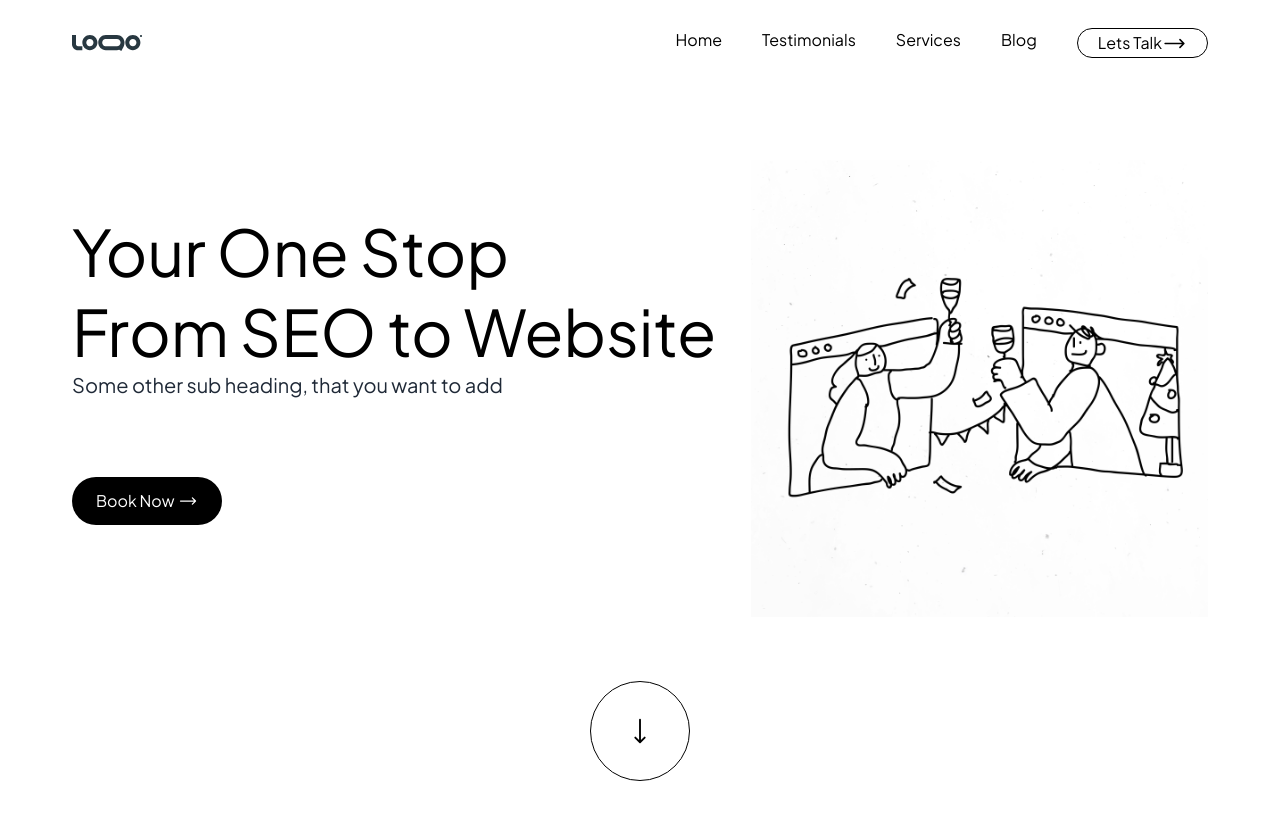
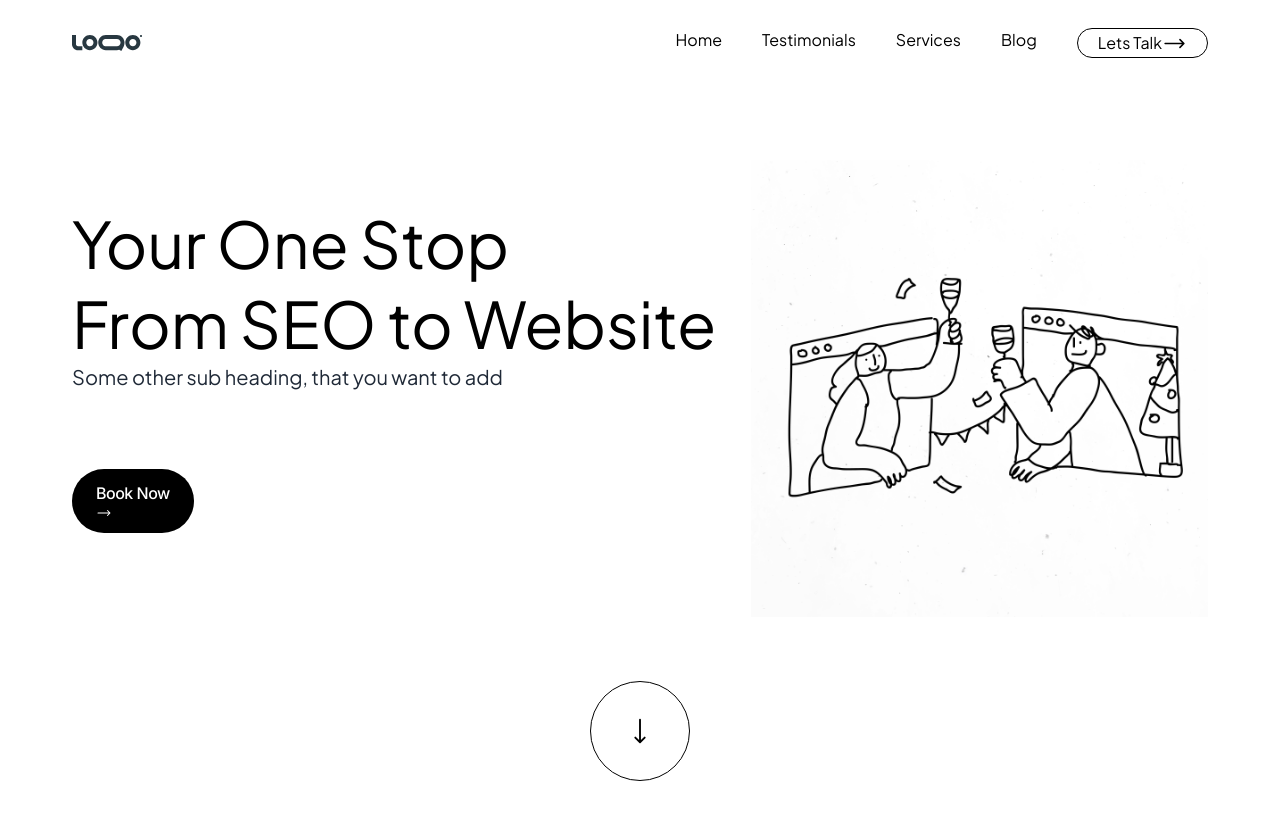
Before and after one commit to benedicti0n/Growceev, a Next.js app in the folder growceev/: page / in a window 1280 px wide. Shown: the top 820 px of the page. Built offline with nearby package versions, Linux system fonts and the light colour scheme.

Commit message:
Updated - customizing the button component.

```diff
--- a/growceev/package.json
+++ b/growceev/package.json
@@ -9,6 +9,7 @@
     "lint": "next lint"
   },
   "dependencies": {
+    "@heroicons/react": "^2.1.5",
     "next": "14.2.5",
     "react": "^18",
     "react-dom": "^18",
--- a/growceev/src/app/layout.js
+++ b/growceev/src/app/layout.js
@@ -1,6 +1,4 @@
 import "./globals.css";
-
-
 
 export const metadata = {
   title: "Growceev",
--- /dev/null
+++ b/growceev/src/common/Button.jsx
@@ -0,0 +1,25 @@
+import React from 'react'
+import styles from "./Button.module.scss"
+import {Inter} from "next/font/google"
+import { HiArrowLongRight } from 'react-icons/hi2';
+
+const inter = Inter({subsets: ["latin"]});
+
+function Button() {
+  return (
+    <div className={inter.className}>
+        <div className={styles.buttonContainer}>
+            <div className={styles.circle}></div>
+            <div className={styles.title}>
+                <p>Book Now</p>
+            </div>
+            <HiArrowLongRight size={20} className={styles.icon}/>
+        </div>
+    </div>
+
+
+
+  )
+}
+
+export default Button
--- /dev/null
+++ b/growceev/src/common/Button.module.scss
@@ -0,0 +1,10 @@
+.icon {
+    width: 16px;
+    height: 16px;
+}
+
+.title {
+    font-size: 16px;
+    letter-spacing: -0.5px;
+    font-weight: 500;
+}
--- a/growceev/src/components/PageOne.jsx
+++ b/growceev/src/components/PageOne.jsx
@@ -1,5 +1,6 @@
 'use client'
 
+import Button from '@/common/Button';
 import React from 'react'
 import { HiArrowLongRight } from "react-icons/hi2";
 import { HiArrowLongDown } from "react-icons/hi2";
@@ -13,8 +14,12 @@ function PageOne() {
                 <h1 className='text-4xl md:text-[64px] md:leading-[80.64px] font-[500] text-left'>Your One Stop</h1>
                 <h1 className='text-4xl mt-5 md:mt-0 md:text-[64px] md:leading-[80.64px] font-[500] text-left'>From SEO to Website</h1>
                 <p className='text-sm md:text-[20px] md:leading-[25.2px] text-gray-800 font-[400] text-left'>Some other sub heading, that you want to add</p>
-                <button className=" w-fit mt-20 rounded-[32px] px-6 py-3 gap-1 flex justify-center items-center bg-black text-white">Book Now <HiArrowLongRight size={20} className='text-white'/>
-                </button>
+                {/* <button className=" w-fit mt-20 rounded-[32px] px-6 py-3 gap-1 flex justify-center items-center bg-black text-white">Book Now <HiArrowLongRight size={20} className='text-white'/>
+                </button> */}
+                <div className=" w-fit mt-20 rounded-[32px] px-6 py-3 gap-1 flex justify-center items-center bg-black text-white">
+                  <Button/>
+                </div>
+
             </div>
             <img src="/sideImg.jpeg" alt="sideImg" className="w-[457px] h-[457px] hidden md:flex" />
         </div>
```
Also changed, not shown: 1 other file (tests, documents, lock files or other folders).
